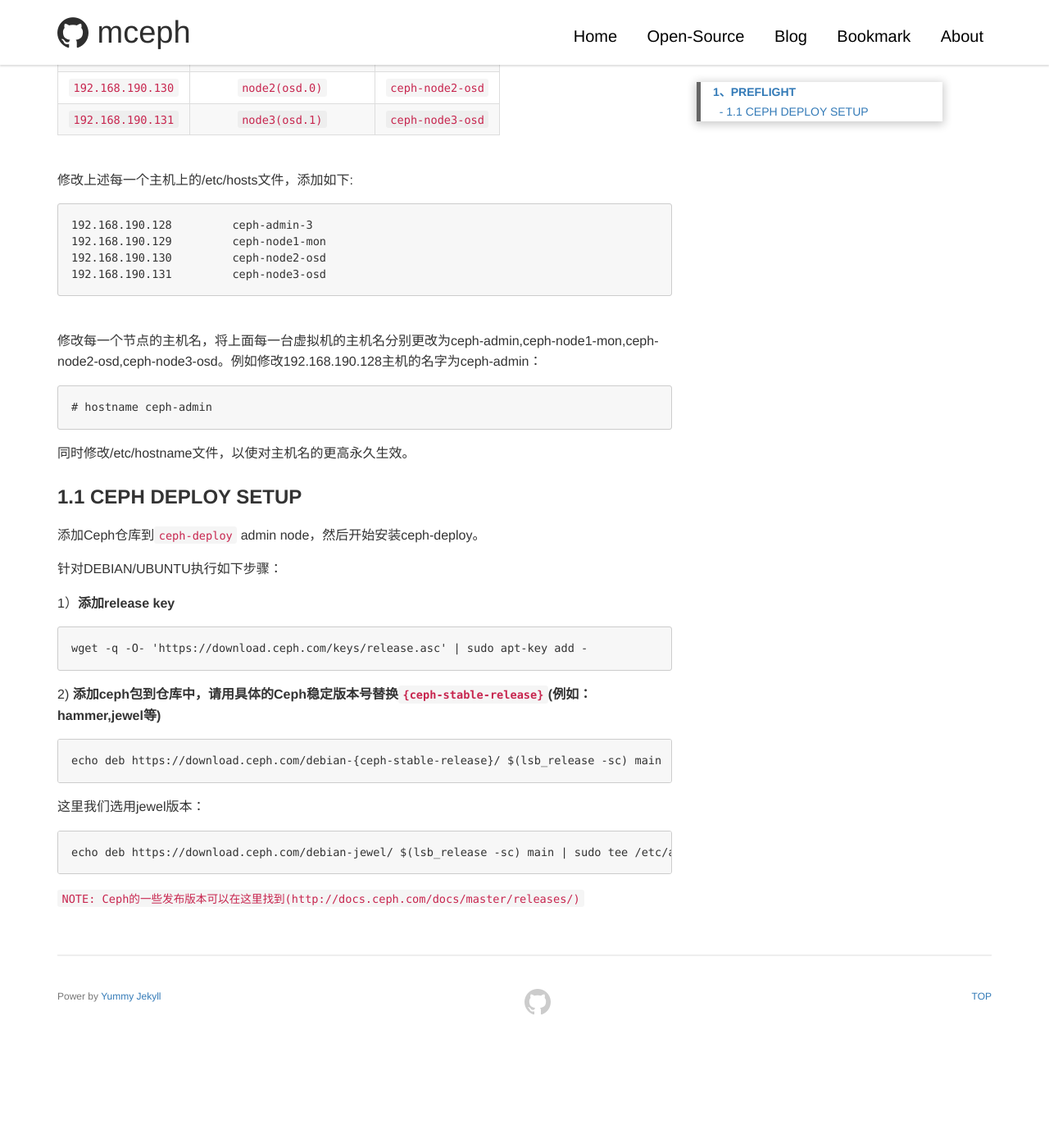
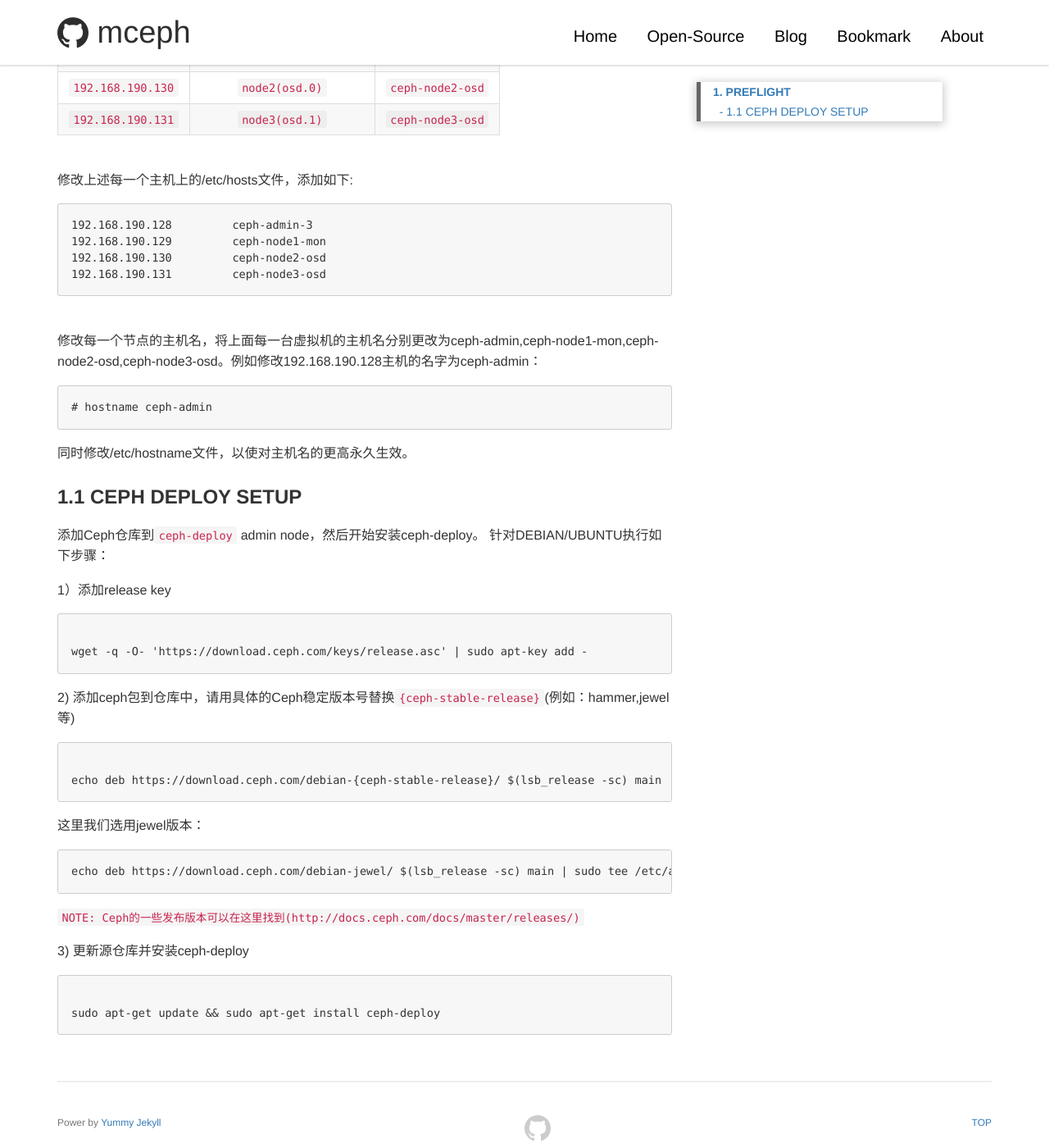
Before and after one commit to mceph/mceph.github.io, a Jekyll site: the page built from _posts/2017/2017-06-20-ceph-install-quick.md, in a window 1280 px wide and 1400 px high, scrolled down 1153 px. Shown: the whole window at 82% size. Built offline with Jekyll 4.4.1, drawn with Linux system fonts in a browser that asks for light colours; comment, search, counter and statistics services are not loaded; before the commit the page ends 2399 px from its top, so only the background shows below that; some of the changed text lies outside the part shown.

Commit message:
更改样式

```diff
--- a/_posts/2017/2017-06-20-ceph-install-quick.md
+++ b/_posts/2017/2017-06-20-ceph-install-quick.md
@@ -11,7 +11,7 @@ ceph存储集群环境的搭建较为复杂，即使参照官方文档，也容
 
 本文主要介绍在Ubuntu16.04上通过ceph-deploy工具来快速部署一套ceph集群。
 
-## 1、PREFLIGHT
+## 1. PREFLIGHT
 
 这里我们先给出我们将要创建的**Ceph Storage Cluster**的拓扑结构图。
 ![ceph-install-toplogic1.png](https://mceph.github.io/assets/images/2017/ceph-inst/ceph-inst-toplogic-1.png)
@@ -44,21 +44,25 @@ ceph存储集群环境的搭建较为复杂，即使参照官方文档，也容
 
 ### 1.1 CEPH DEPLOY SETUP
 添加Ceph仓库到``ceph-deploy`` admin node，然后开始安装ceph-deploy。
-
 针对DEBIAN/UBUNTU执行如下步骤：
 
-1）**添加release key**
-<pre>
+1）添加release key
+<pre><code>
 wget -q -O- 'https://download.ceph.com/keys/release.asc' | sudo apt-key add -
-</pre>
+</code></pre>
 
-2) **添加ceph包到仓库中，请用具体的Ceph稳定版本号替换``{ceph-stable-release}``(例如：hammer,jewel等)**
-<pre>
+2) 添加ceph包到仓库中，请用具体的Ceph稳定版本号替换``{ceph-stable-release}``(例如：hammer,jewel等)
+<pre><code>
 echo deb https://download.ceph.com/debian-{ceph-stable-release}/ $(lsb_release -sc) main | sudo tee /etc/apt/sources.list.d/ceph.list
-</pre>
+</code></pre>
 
 这里我们选用jewel版本：
 <pre>
 echo deb https://download.ceph.com/debian-jewel/ $(lsb_release -sc) main | sudo tee /etc/apt/sources.list.d/ceph.list
 </pre>
 ``NOTE: Ceph的一些发布版本可以在这里找到(http://docs.ceph.com/docs/master/releases/)``
+
+3) 更新源仓库并安装ceph-deploy
+<pre><code>
+sudo apt-get update && sudo apt-get install ceph-deploy
+</code></pre>
```
